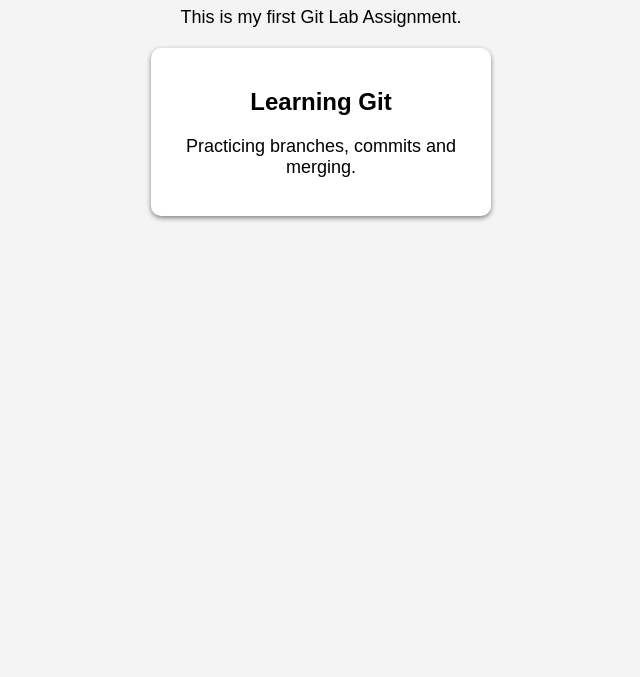
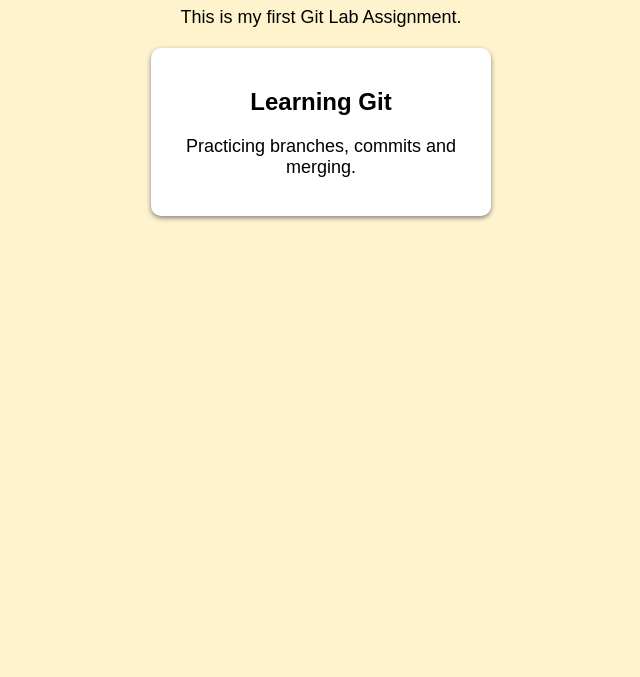
Before and after one commit to irfanbihon10/GitLab-Assignment-1, a plain HTML site: page index.html in a window 1280 px wide. Shown: the part 123-800 px from the top of the page, without its empty margins (319-959 px from the left). Drawn offline with Linux system fonts and the light colour scheme.

Commit message:
Change background color in branch-2

```diff
--- a/index.css
+++ b/index.css
@@ -1,7 +1,7 @@
 
 body {
     font-family: Arial, sans-serif;
-    background-color: #f4f4f4;
+    background-color: #fff3cd;
     margin: 0;
     padding: 20px;
 }
```
